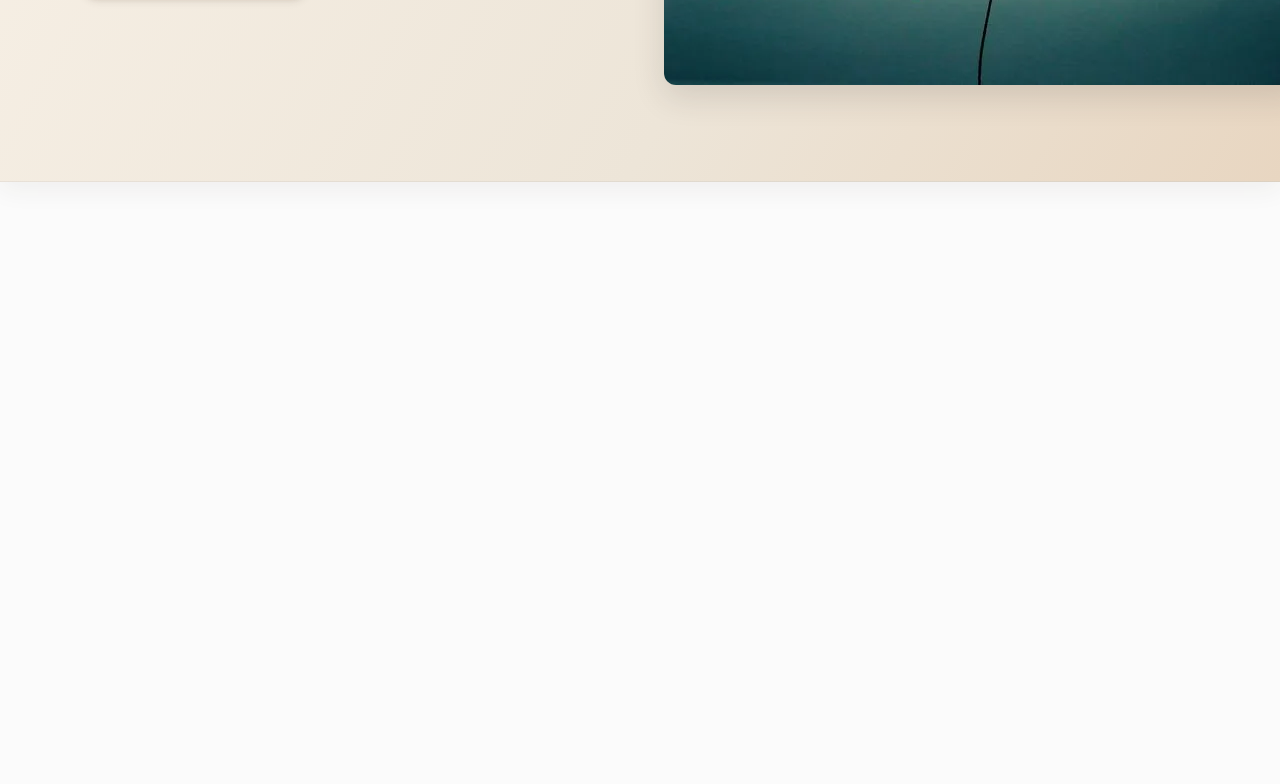
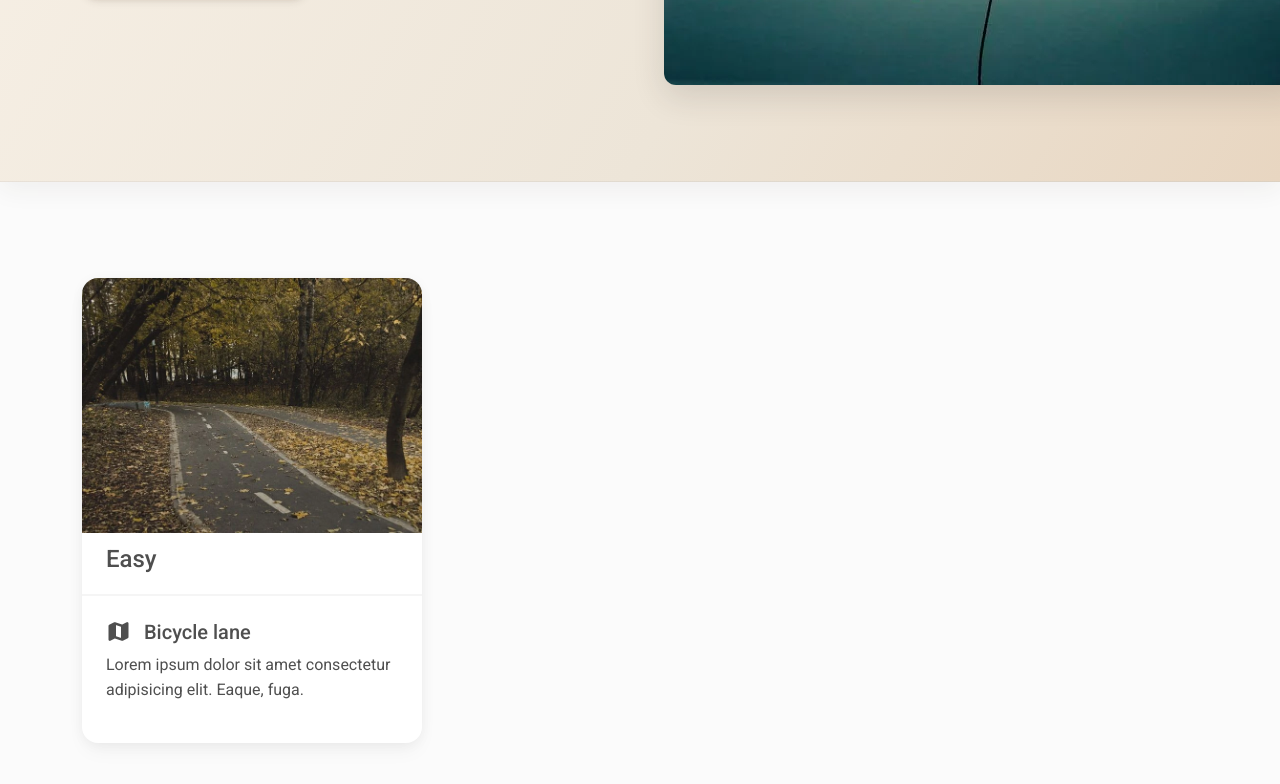
Before and after one commit to catalinbroinas/autumn_morning, a website: page index.html in a window 1280 px wide. Shown: the part 438-1222 px from the top of the page. Before the commit the page ends 800 px from the top, so only its background shows below. Drawn offline with nearby package versions, Linux system fonts and the light colour scheme.

Commit message:
feat(Challenge): add section structure

```diff
--- a/index.html
+++ b/index.html
@@ -75,7 +75,42 @@
 
     <!-- Main -->
     <main>
-      <div class="container"></div>
+      <div class="container">
+        <section id="challenge" class="scroll-margin section-margin">
+          <div
+            class="row row-cols-lg-3 row-cols-sm-2 row-cols-1 gx-sm-5 gx-0 gy-5"
+          >
+            <!-- Column -->
+            <div class="col">
+              <div class="card card-challenge">
+                <div class="bg-image hover-overlay">
+                  <img src="./assets/images/card-1.webp" class="img-fluid" />
+                  <a href="#!">
+                    <div class="mask card-challenge__mask"></div>
+                  </a>
+                </div>
+
+                <div class="card-header card-challenge__header">
+                  <h4 class="card-challenge__title">Easy</h4>
+                </div>
+
+                <div class="card-body card-challenge__body">
+                  <h5 class="card-challenge__subtitle">
+                    <i class="fa-solid fa-map me-2"></i>
+                    Bicycle lane
+                  </h5>
+
+                  <p class="card-challenge__text">
+                    Lorem ipsum dolor sit amet consectetur adipisicing elit.
+                    Eaque, fuga.
+                  </p>
+                </div>
+              </div>
+            </div>
+            <!-- Column -->
+          </div>
+        </section>
+      </div>
     </main>
     <!-- Main -->
 
```
Also changed, not shown: assets/images/card-1.webp (added).
